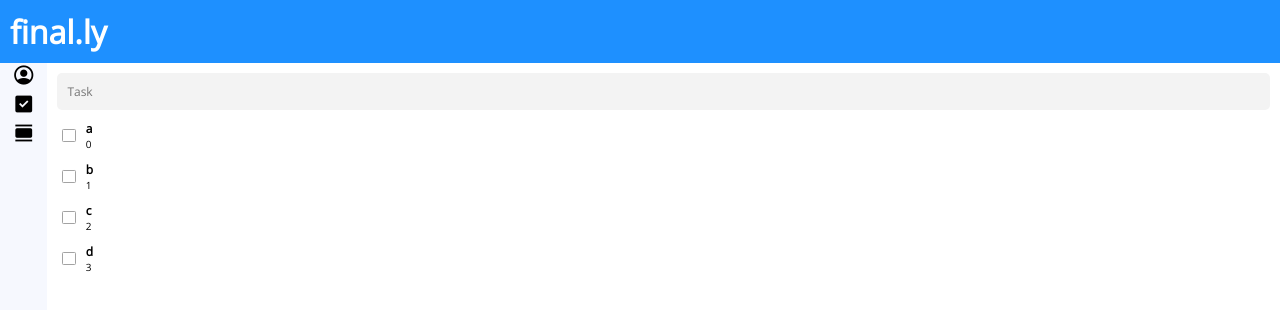
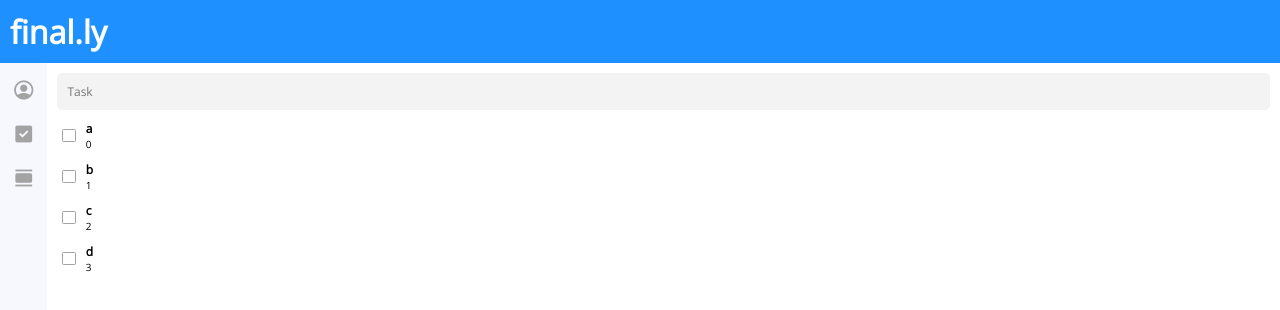
Before and after one commit to linv24/finally, a React (Create React App) app: page / in a window 1280 px wide. Shown: the top 310 px of the page. Built offline with nearby package versions, Linux system fonts and the light colour scheme; the HTML template or start-up script is replaced by a standard one.

Commit message:
More sidebar, implement active paning

```diff
--- a/src/App.js
+++ b/src/App.js
@@ -1,15 +1,32 @@
-import './App.css';
+import { useState } from 'react';
 import Header from './components/Header';
 import TaskList from './components/TaskList';
 import Sidebar from './components/Sidebar';
+import './App.css';
+
+const Panes = {
+  profile: 'profile',
+  taskList: 'taskList',
+  timeBox: 'timeBox'
+}
 
 export default function App() {
+  // TODO: make activePanes a list to display multiple panes?
+  const [activePane, setActivePane] = useState(Panes.taskList)
+
+  function handlePaneSelect(e) {
+    setActivePane(Panes[e.currentTarget.id]);
+  }
+
   return (
     <div className="appContainer">
       <Header />
       <div className="contentContainer">
-        <Sidebar />
-        <TaskList />
+        <Sidebar
+          handlePaneSelect={handlePaneSelect} />
+        {activePane === Panes["taskList"] &&
+          <TaskList />
+        }
       </div>
     </div>
   )
--- a/src/components/Sidebar.css
+++ b/src/components/Sidebar.css
@@ -1,3 +1,11 @@
+.material-symbols-outlined {
+  font-variation-settings:
+    'FILL' 1,
+    'wght' 400,
+    'GRAD' 0,
+    'opsz' 20
+}
+
 .sidebarContainer {
   width: 50px;
   height: 100%;
@@ -5,10 +13,16 @@
   overflow: auto;
 }
 
-.material-symbols-outlined {
-  font-variation-settings:
-    'FILL' 1,
-    'wght' 400,
-    'GRAD' 0,
-    'opsz' 20
+.sidebarItem {
+  padding-top: 15px;
 }
+
+.sidebarSymbol {
+  color: var(--gray-4);
+  cursor: pointer;
+}
+
+.sidebarItem button {
+  background: none;
+  border: none;
+}
--- a/src/components/Sidebar.js
+++ b/src/components/Sidebar.js
@@ -1,17 +1,21 @@
+import SidebarItem from './SidebarItem';
 import './Sidebar.css'
 
-export default function Sidebar({}) {
+export default function Sidebar({ handlePaneSelect }) {
   return (
   <div className="sidebarContainer">
-    <span className="material-symbols-outlined">
-      account_circle
-    </span>
-    <span className="material-symbols-outlined">
-      check_box
-    </span>
-    <span className="material-symbols-outlined">
-      calendar_view_day
-    </span>
+    <SidebarItem
+      id="profile"
+      symbol="account_circle"
+      handlePaneSelect={handlePaneSelect} />
+    <SidebarItem
+      id="taskList"
+      symbol="check_box"
+      handlePaneSelect={handlePaneSelect} />
+    <SidebarItem
+      id="timeBox"
+      symbol="calendar_view_day"
+      handlePaneSelect={handlePaneSelect} />
   </div>
   );
 }
--- /dev/null
+++ b/src/components/SidebarItem.js
@@ -0,0 +1,13 @@
+import './Sidebar.css';
+
+export default function SidebarItem({ id, symbol, hoverText, handlePaneSelect }) {
+  return (
+    <div className="sidebarItem">
+      <button type="button" id={id} onClick={handlePaneSelect}>
+        <span className="sidebarSymbol material-symbols-outlined">
+          {symbol}
+        </span>
+      </button>
+    </div>
+  )
+}
```
